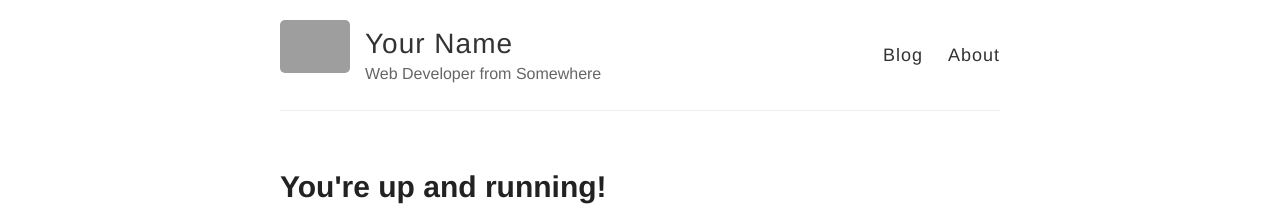
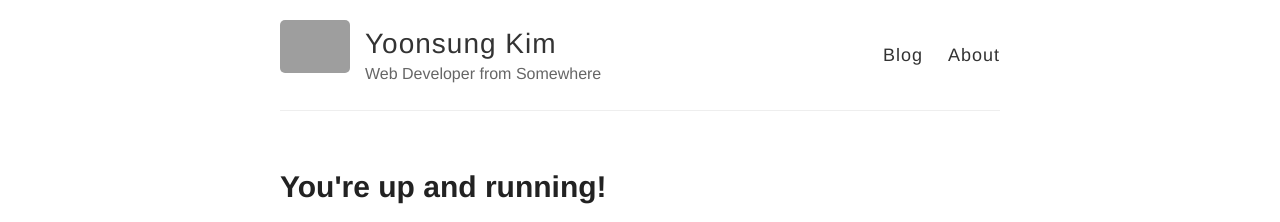
Before and after one commit to yoonsung-kim/yoonsung-kim.github.io, a Jekyll site: the page built from _posts/2014-3-3-Hello-World.md, in a window 1280 px wide. Shown: the top 222 px of the page. Built offline with Jekyll 4.4.1, drawn with Linux system fonts in a browser that asks for light colours; grey boxes are pictures that could not be loaded.

Commit message:
modify _config

```diff
--- a/_config.yml
+++ b/_config.yml
@@ -3,7 +3,7 @@
 #
 
 # Name of your site (displayed in the header)
-name: Your Name
+name: Yoonsung Kim
 
 # Short bio or description (displayed in the header)
 description: Web Developer from Somewhere
@@ -41,7 +41,7 @@ google_analytics:
 
 # Your website URL (e.g. http://barryclark.github.io or http://www.barryclark.co)
 # Used for Sitemap.xml and your RSS feed
-url:
+url: yoonsung-kim.github.io
 
 # If you're hosting your site at a Project repository on GitHub pages
 # (http://yourusername.github.io/repository-name)
```
